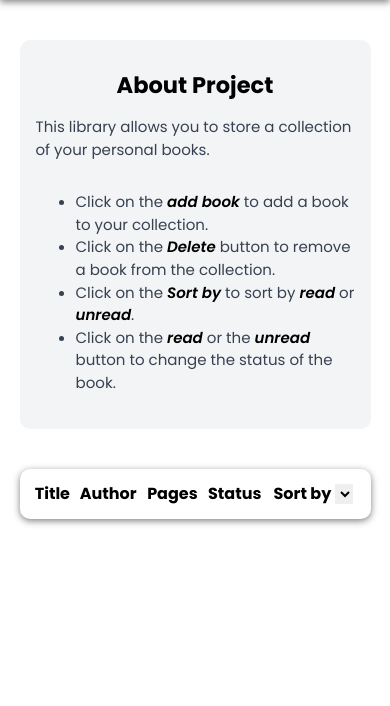
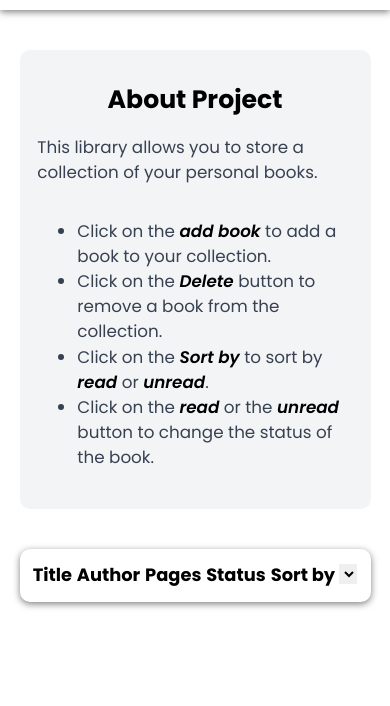
Before and after one commit to Heart-n-Soul/personal-library, a website: page index.html in a window 390 px wide. Shown: the part 91-797 px from the top of the page. Drawn offline with nearby package versions, Linux system fonts and the light colour scheme.

Commit message:
set responsive font size in style.css

```diff
--- a/style.css
+++ b/style.css
@@ -25,7 +25,7 @@
   --red: #fa3434;
   --red-hover: #b50000;
 
-  font-size: 16px;
+  font-size: clamp(1rem, 0.75rem + 1.5vw, 2rem);
 }
 
 .body {
```
